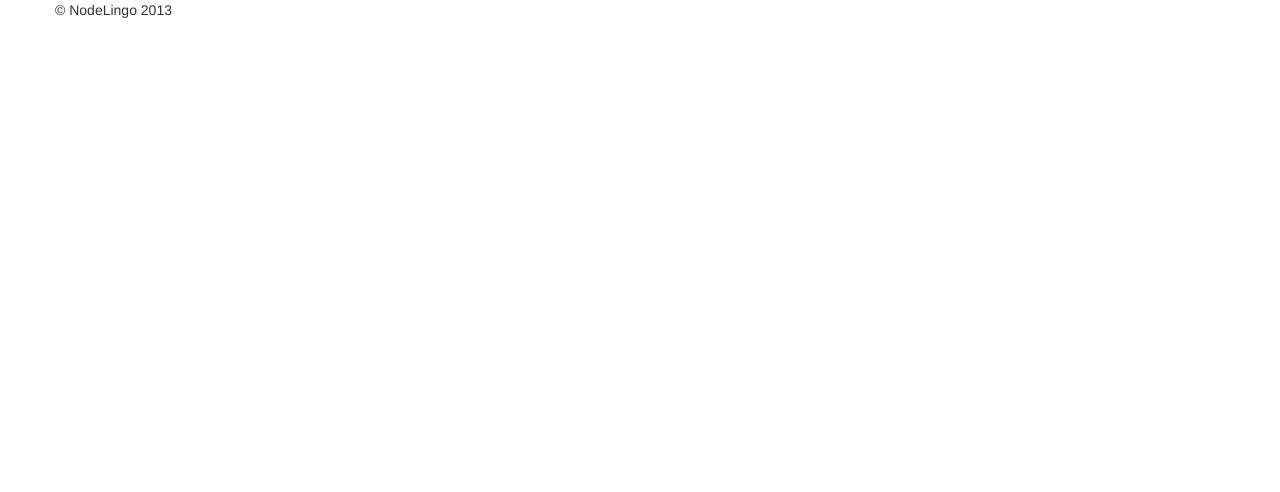
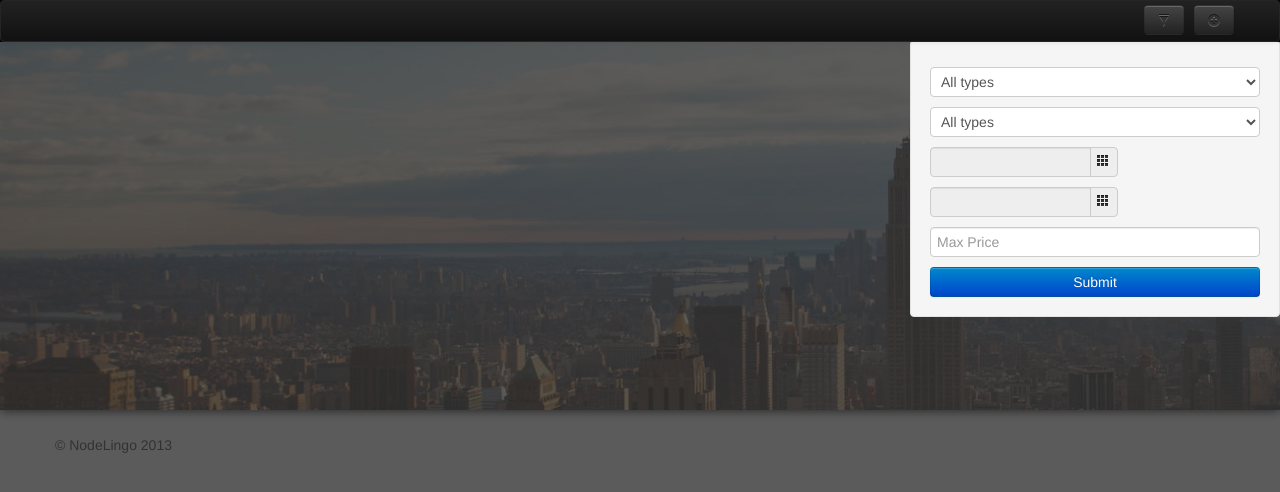
Before and after one commit to nodelingo/nodelingo-airbnb, a website: page public/airbnb.html in a window 1280 px wide. Drawn offline with nearby package versions, Linux system fonts and the light colour scheme.

Commit message:
uncomment everything

```diff
--- a/public/airbnb.html
+++ b/public/airbnb.html
@@ -15,7 +15,7 @@
 
   <body>
 
-    <!-- NavBar header including Filter and New Rental buttons.
+    <!-- NavBar header including Filter and New Rental buttons. -->
     <div class="main-bar navbar-inverse">
       <div class="navbar-inner">
 
@@ -25,17 +25,15 @@
 
       </div>
     </div>
-    -->
 
-    <!-- NYC header image.
+    <!-- NYC header image. -->
     <div class="row-fluid">
       <img id="header-image" src="/images/nyc.jpg" class="span12" />
     </div>
-    -->
 
     <div class="container">
 
-      <!-- Filter panel to query for rentals.
+      <!-- Filter panel to query for rentals. -->
       <div id="filter-panel" class="span4">
         <div class="well">
           <div class="spacer"></div>
@@ -79,13 +77,12 @@
 
         </div>
       </div>
-      -->
 
       <div id="main-content" class="row-fluid">
         <!-- Render records here -->
       </div>
 
-      <!-- Record card template.
+      <!-- Record card template. -->
       <script id="record-template" type="text/x-handlebars-template">
         <div class="span4">
           <div id="{{id}}"class="record-panel bounce-appear">
@@ -98,9 +95,8 @@
           </div>
         </div>
       </script>
-      -->
 
-      <!-- Record detail template.
+      <!-- Record detail template. -->
       <script id="record-detail-template" type="text/x-handlebars-template">
         <div class="modal fade hide" id="myModal">
           <div class="modal-dialog">
@@ -120,9 +116,8 @@
           </div>
         </div>
       </script>
-      -->
 
-    <!-- Add record modal
+    <!-- Add record modal -->
     <div class="modal fade hide" id="addRentalModal">
       <div class="modal-dialog">
         <div class="modal-content">
@@ -177,7 +172,6 @@
         </div>
       </div>
     </div>
-    -->
 
     <footer>
       <p>&copy; NodeLingo 2013</p>
@@ -186,10 +180,9 @@
     <!--/.fluid-container-->
     </div>
 
-    <!-- Container that will hold all modals plus an overlay tint screen.
+    <!-- Container that will hold all modals plus an overlay tint screen. -->
     <div id="modal-container"></div>
     <div id="overlay"></div>
-    -->
 
     <script src="//ajax.googleapis.com/ajax/libs/jquery/1.10.1/jquery.min.js"></script>
     <script src="/bootstrap/js/bootstrap.js"></script>
@@ -199,7 +192,7 @@
     <script src="/javascript/airbnb.js"></script>
 
     <script>
-      // AirBnb.init();
+      AirBnb.init();
     </script>
   </body>
 </html>
```
